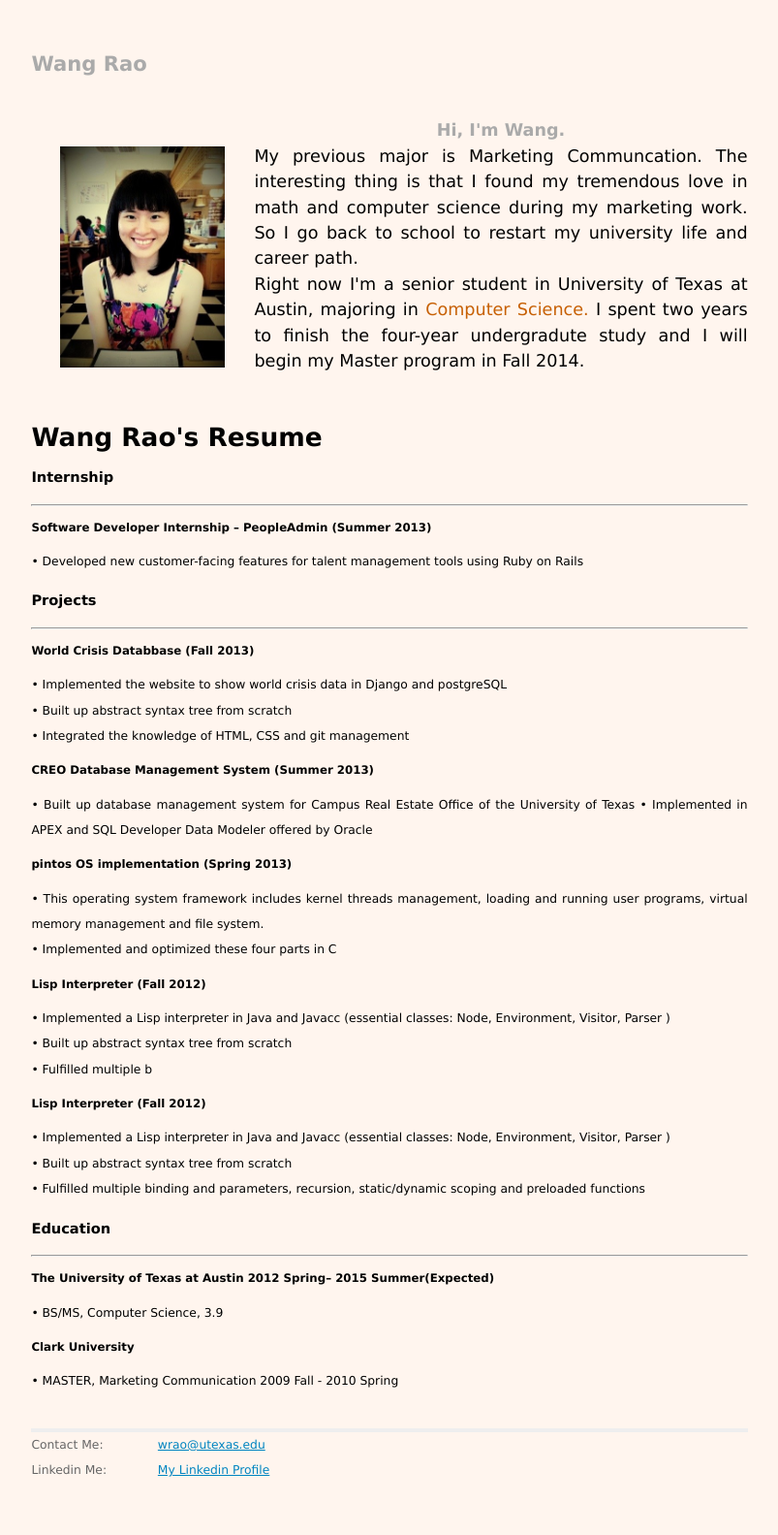
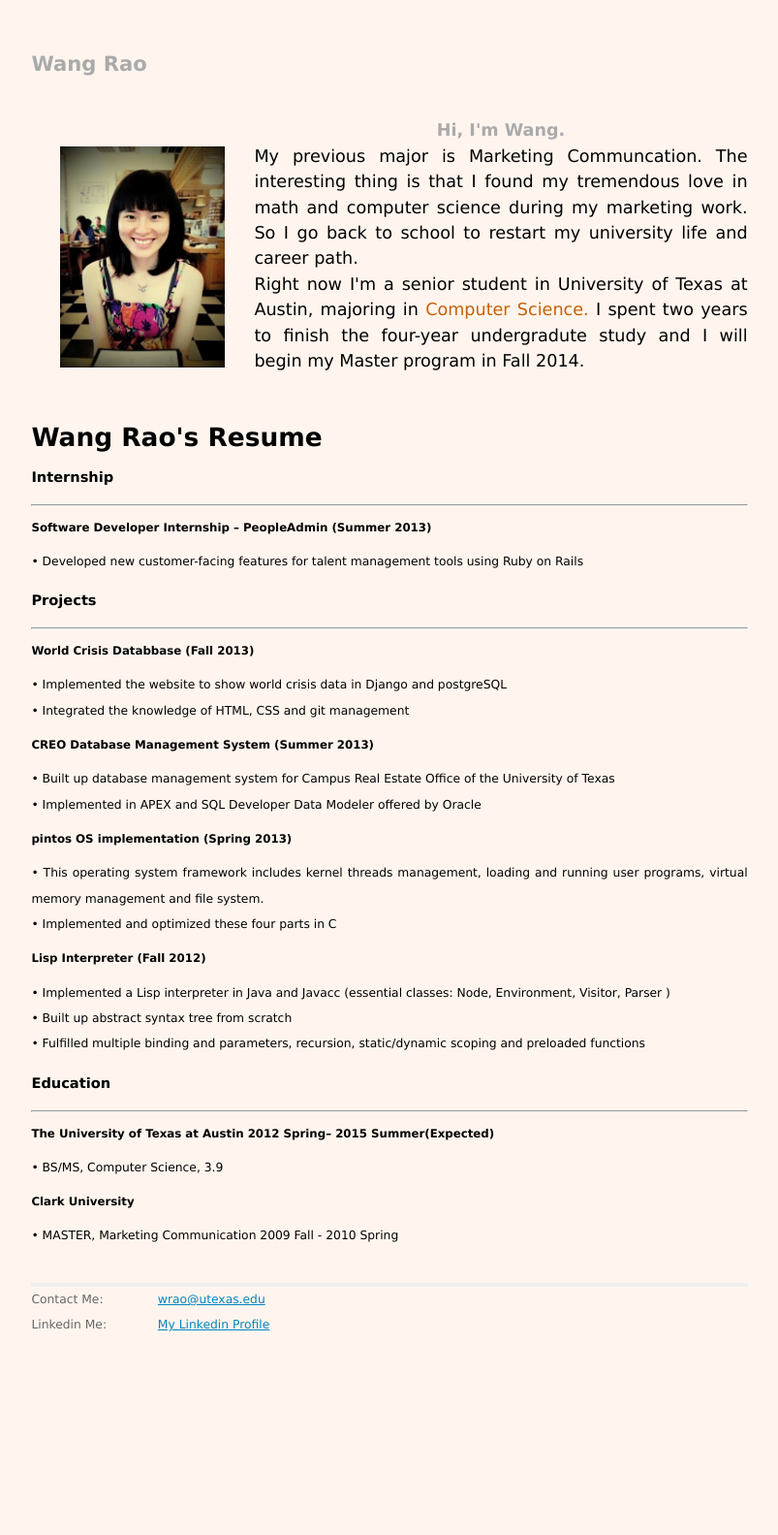
Before and after one commit to raowang87/raowang87.github.io, a Jekyll site: the page built from _posts/2013-07-03-welcome-to-jekyll.markdown, in a window 1280 px wide. Shown: the whole page at 97% size, without its empty margins (238-1041 px from the left). Built offline with Jekyll 4.4.1, drawn with Linux system fonts in a browser that asks for light colours; after the commit the page ends 1433 px from its top, so only the background shows below that.

Commit message:
formatting

```diff
--- a/_posts/2013-07-03-welcome-to-jekyll.markdown
+++ b/_posts/2013-07-03-welcome-to-jekyll.markdown
@@ -16,7 +16,6 @@
 
 <h6>World Crisis Databbase  (Fall 2013)</h6>
  • Implemented the website to show world crisis data in Django and postgreSQL
- • Built up abstract syntax tree from scratch
  • Integrated the knowledge of HTML, CSS and git management
 
 <h6>CREO Database Management System (Summer 2013)</h6>
@@ -31,11 +30,6 @@
 <h6>Lisp Interpreter   (Fall 2012)</h6>
  • Implemented a Lisp interpreter in Java and Javacc (essential classes: Node, Environment, Visitor, Parser )
  • Built up abstract syntax tree from scratch
- • Fulfilled multiple b
-
-<h6>Lisp Interpreter   (Fall 2012)</h6>
- • Implemented a Lisp interpreter in Java and Javacc (essential classes: Node, Environment, Visitor, Parser )
- • Built up abstract syntax tree from scratch
  • Fulfilled multiple binding and parameters, recursion, static/dynamic scoping and preloaded functions
 
 
```
